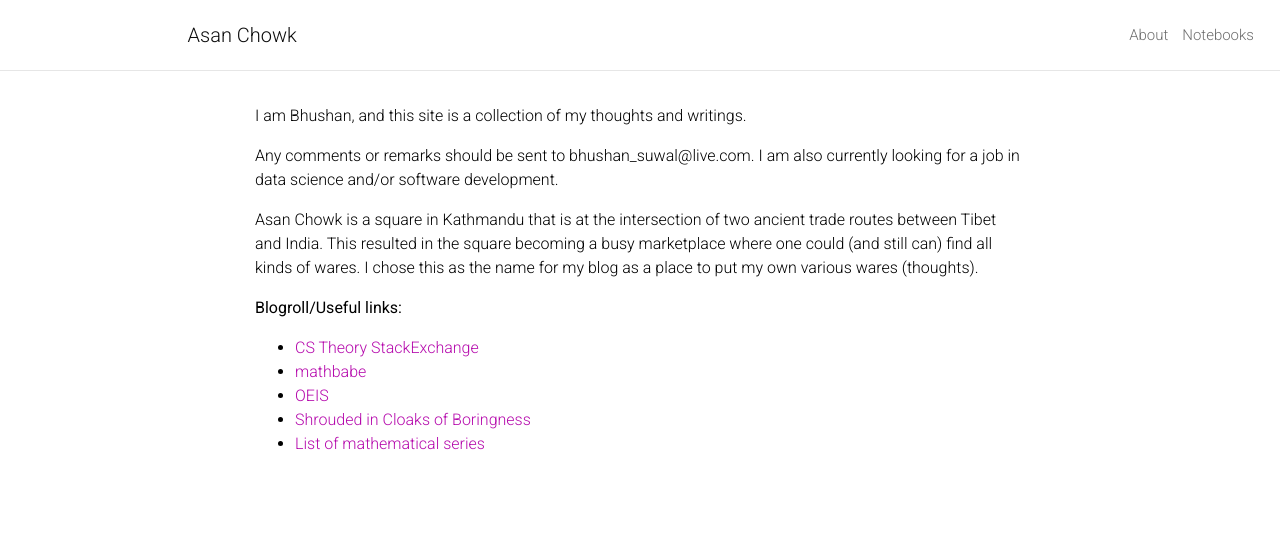
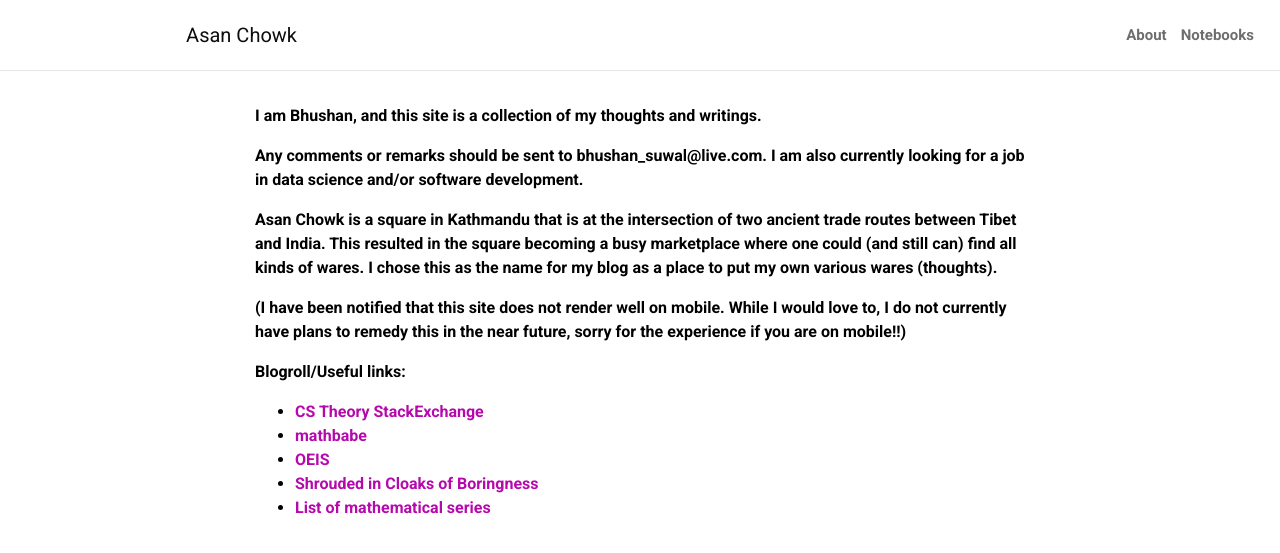
Before and after one commit to bsuwal/bsuwal.github.io, a Jekyll site: the page built from _pages/about.md, in a window 1280 px wide. Shown: the top 553 px of the page. Built offline with Jekyll 4.4.1, drawn with Linux system fonts in a browser that asks for light colours; a style sheet for code colours, icons or effects is not loaded.

Commit message:
added description to appear under post

```diff
--- a/_includes/header.html
+++ b/_includes/header.html
@@ -6,7 +6,7 @@
       <div class="container">
 
         <a class="navbar-brand title font-weight-lighter" href="{{ site.baseurl | prepend: site.url }}/">
-            {{ site.title }}
+            <b>{{ site.title }}<b>
         </a>
 
       </div>
--- a/_includes/post-list.html
+++ b/_includes/post-list.html
@@ -5,7 +5,7 @@
         <tr>
           <td scope="row" class="date-width">{{ post.date | date: "%b %-d, %Y" }}</td>
             <td>
-              <a class="post-link" href="{{ post.url | relative_url }}">{{ post.title }}</a><br>
+              <a class="post-link" href="{{ post.url | relative_url }}"><b> {{ post.title }} </b> </a><br>
               {{post.description}}
             </td>
         </tr>
--- a/_layouts/post.html
+++ b/_layouts/post.html
@@ -17,7 +17,8 @@
 <div class="post">
 
   <header class="post-header">
-    <h1 class="post-title">{{ page.title }}</h1>
+    <h2 class="post-title"><b>{{ page.title }}</b></h2>
+    <h6><b>{{ page.description }}</b></h6>
     <p class="post-meta">{{ page.date | date: "%B %-d, %Y" }}</p>
     <p class="post-tags">
       {%- if tags != "" %}
--- a/_pages/about.md
+++ b/_pages/about.md
@@ -9,6 +9,8 @@
 
 Asan Chowk is a square in Kathmandu that is at the intersection of two ancient trade routes between Tibet and India. This resulted in the square becoming a busy marketplace where one could (and still can) find all kinds of wares. I chose this as the name for my blog as a place to put my own various wares (thoughts).
 
+(I have been notified that this site does not render well on mobile. While I would love to, I do not currently have plans to remedy this in the near future, sorry for the experience if you are on mobile!!)
+
 <b>Blogroll/Useful links:</b>
 <ul>
 <li><a href="https://cstheory.stackexchange.com/">CS Theory StackExchange</a></li>
```
